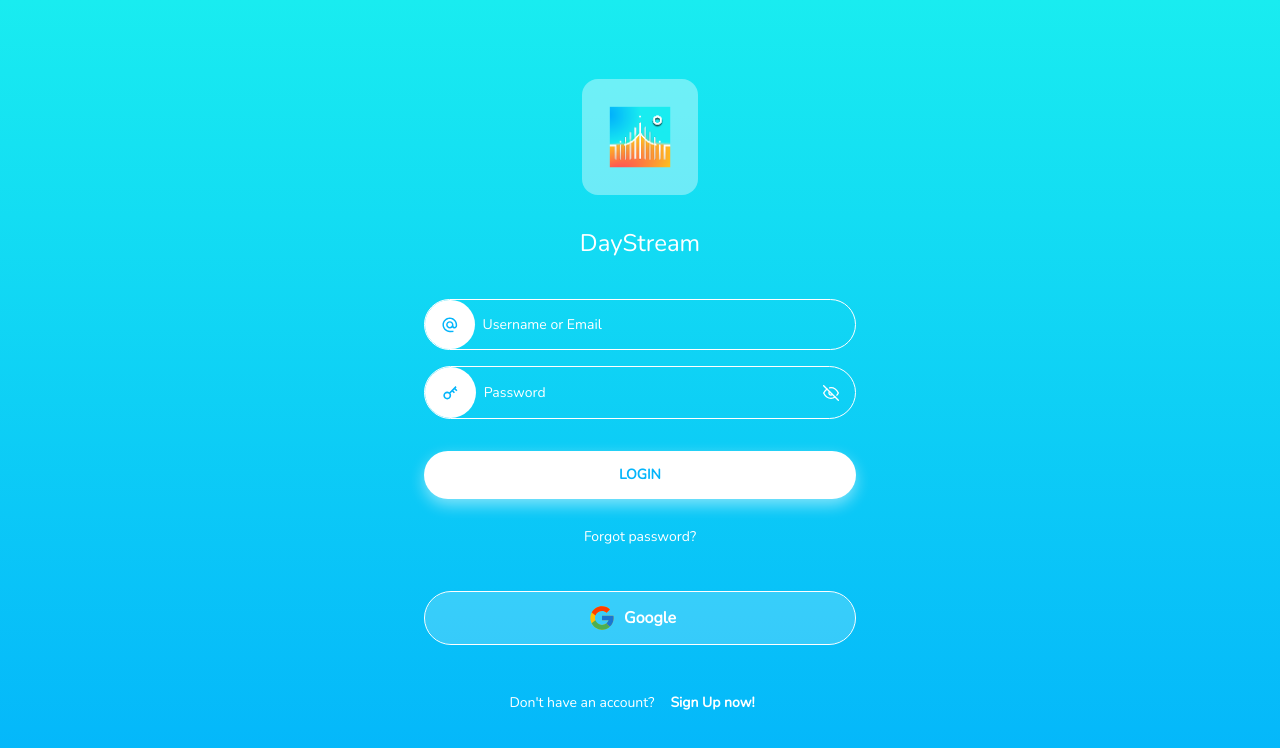
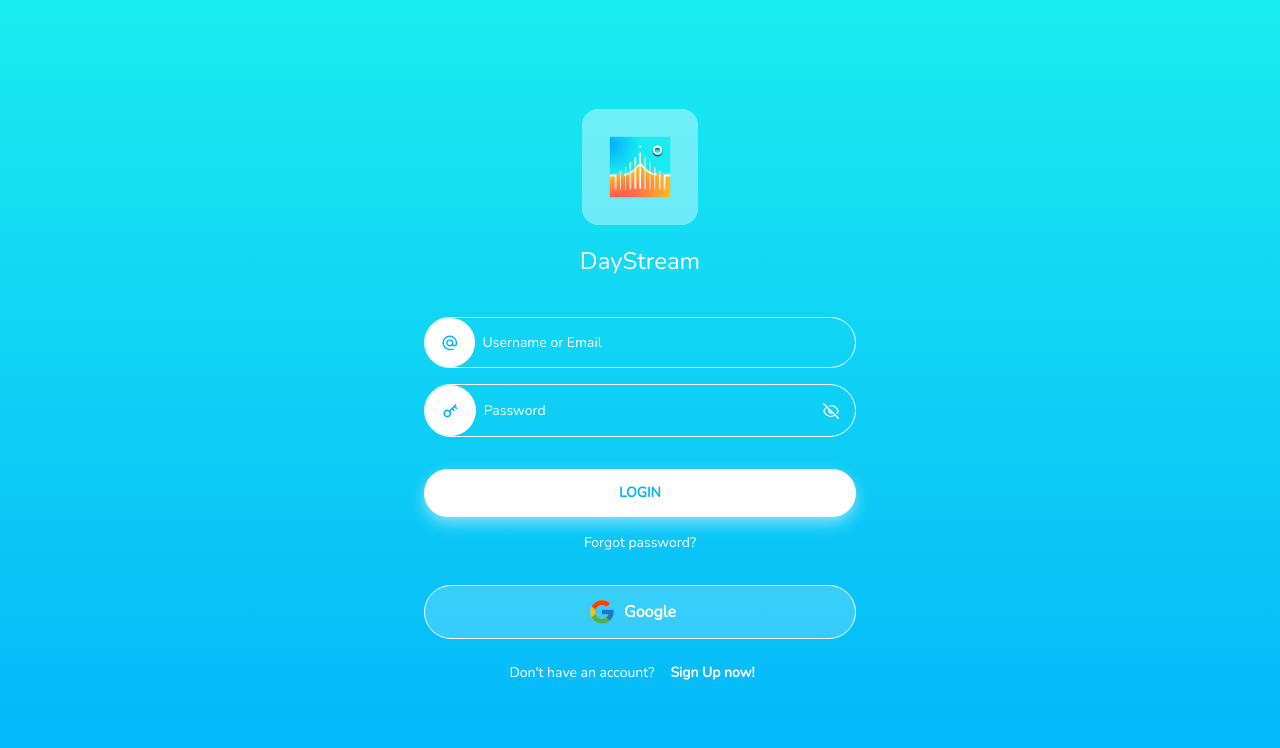
Before and after one commit to adityanithariya/DayStream, a Next.js app in the folder client/: page /auth/login in a window 1280 px wide. Shown: the top 748 px of the page. Built offline with nearby package versions, Linux system fonts and the light colour scheme; no server answers.

Commit message:
UI Fixes

```diff
--- a/client/app/auth/[action]/page.tsx
+++ b/client/app/auth/[action]/page.tsx
@@ -13,7 +13,7 @@ import type { NextPage, Viewport } from 'next'
 import Image from 'next/image'
 import Link from 'next/link'
 import { useRouter } from 'next/navigation'
-import { Suspense, useEffect, useRef } from 'react'
+import { useEffect, useRef } from 'react'
 import { FcGoogle } from 'react-icons/fc'
 import { FiEye, FiEyeOff } from 'react-icons/fi'
 import { IoIosCheckmark } from 'react-icons/io'
@@ -134,15 +134,15 @@ const AuthPage: NextPage = ({
   }, [action, searchParams, replace, post])
 
   return (
-    <div className="relative flex justify-center items-center h-screen bg-gradient-to-b from-light to-dark from-1%">
+    <div className="relative flex flex-col justify-center items-center h-screen bg-gradient-to-b from-light to-dark from-1%">
       <Image
         src={authVector}
         alt="vector"
         fill
         className="top-0 !h-fit sm:hidden"
       />
-      <div className="sm:w-[40vw] w-full flex flex-col items-center justify-center sm:h-auto">
-        <div className="max-w-md h-22 w-22 bg-[#ffffff60] rounded-2xl mb-8 flex items-center justify-center">
+      <div className="sm:w-[40vw] w-full flex flex-col h-screen items-center justify-center">
+        <div className="max-w-md h-22 w-22 bg-[#ffffff60] rounded-2xl mb-5 flex items-center justify-center">
           <Image
             className="m-6 text-xl"
             src="/icon-72x72.png"
@@ -182,9 +182,11 @@ const AuthPage: NextPage = ({
               ) : null}
             </div>
             {usernameError && (
+              <>
                 <Badge className="!w-fit mt-2 !text-[#ff0000c0] !bg-[#ffffff90]">
                   Username is required
                 </Badge>
+              </>
             )}
             {action === Action.SIGNUP ? (
               <>
@@ -238,7 +240,7 @@ const AuthPage: NextPage = ({
             )}
           </div>
           <button
-            className="p-2 py-3.5 my-5 bg-white rounded-3xl text-primary font-bold text-sm mt-8 uppercase shadow-[0px_6px_15px_0px_#ffffff7d] focus-visible:bg-slate-100 hover:bg-slate-100"
+            className="p-2 py-3.5 my-4 bg-white rounded-3xl text-primary font-bold text-sm mt-8 uppercase shadow-[0px_6px_15px_0px_#ffffff7d] focus-visible:bg-slate-100 hover:bg-slate-100"
             type="submit"
             onClick={handleAuth}
           >
@@ -249,13 +251,13 @@ const AuthPage: NextPage = ({
               href="/forgot-password"
               className={clsx(
                 buttonVariants({ variant: 'link' }),
-                'text-white !p-0 m-auto text-sm',
+                'text-white !p-0 m-auto text-sm -mt-2 mb-2',
               )}
             >
               Forgot password?
             </Link>
           ) : null}
-          <div className="mt-9 flex items-center justify-center rounded-full overflow-hidden border border-white">
+          <div className="my-4 flex items-center justify-center rounded-full overflow-hidden border border-white">
             <Link
               href="/google/auth"
               className="flex items-center justify-center bg-[#ffffff30] text-white hover:bg-[#ffffff50] p-2 py-3 w-full text-center font-semibold"
@@ -263,15 +265,17 @@ const AuthPage: NextPage = ({
               <FcGoogle className="mr-2 size-7" />
               <span className="mr-4">Google</span>
             </Link>
-            {/* <button
+            {/* <div className="bg-white w-[1px] h-full" />
+            <button
               type="button"
-              className="flex items-center justify-center bg-[#ffffff40] text-white p-2 py-3 w-full text-center font-semibold"
+              className="flex items-center justify-center bg-[#ffffff30] text-white hover:bg-[#ffffff50] p-2 py-3 w-full text-center font-semibold"
             >
               <FaGithub className="mr-2 size-7" />
               <span className="mr-4">GitHub</span>
             </button> */}
           </div>
-          <div className="text-white mb-0 text-sm mt-10 text-center">
+        </form>
+        <div className="text-white text-sm text-center sm:mt-0 mt-4">
           {action === Action.LOGIN
             ? "Don't have an account?"
             : 'Already have an account?'}
@@ -288,7 +292,6 @@ const AuthPage: NextPage = ({
             {action === Action.LOGIN ? 'Sign Up now!' : 'Login now!'}
           </Link>
         </div>
-        </form>
       </div>
     </div>
   )
```
Lines whose indentation alone changed are shown as unchanged.
